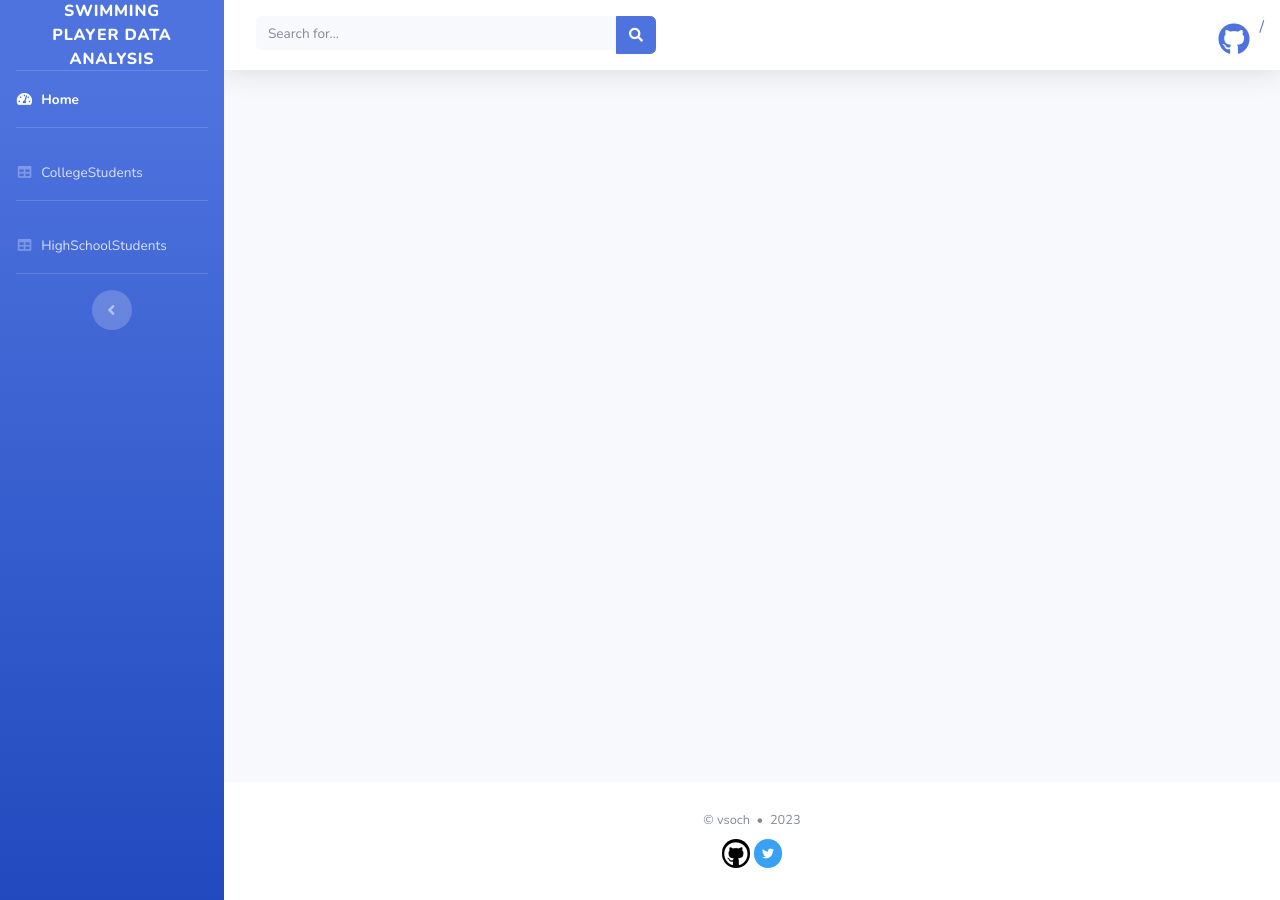
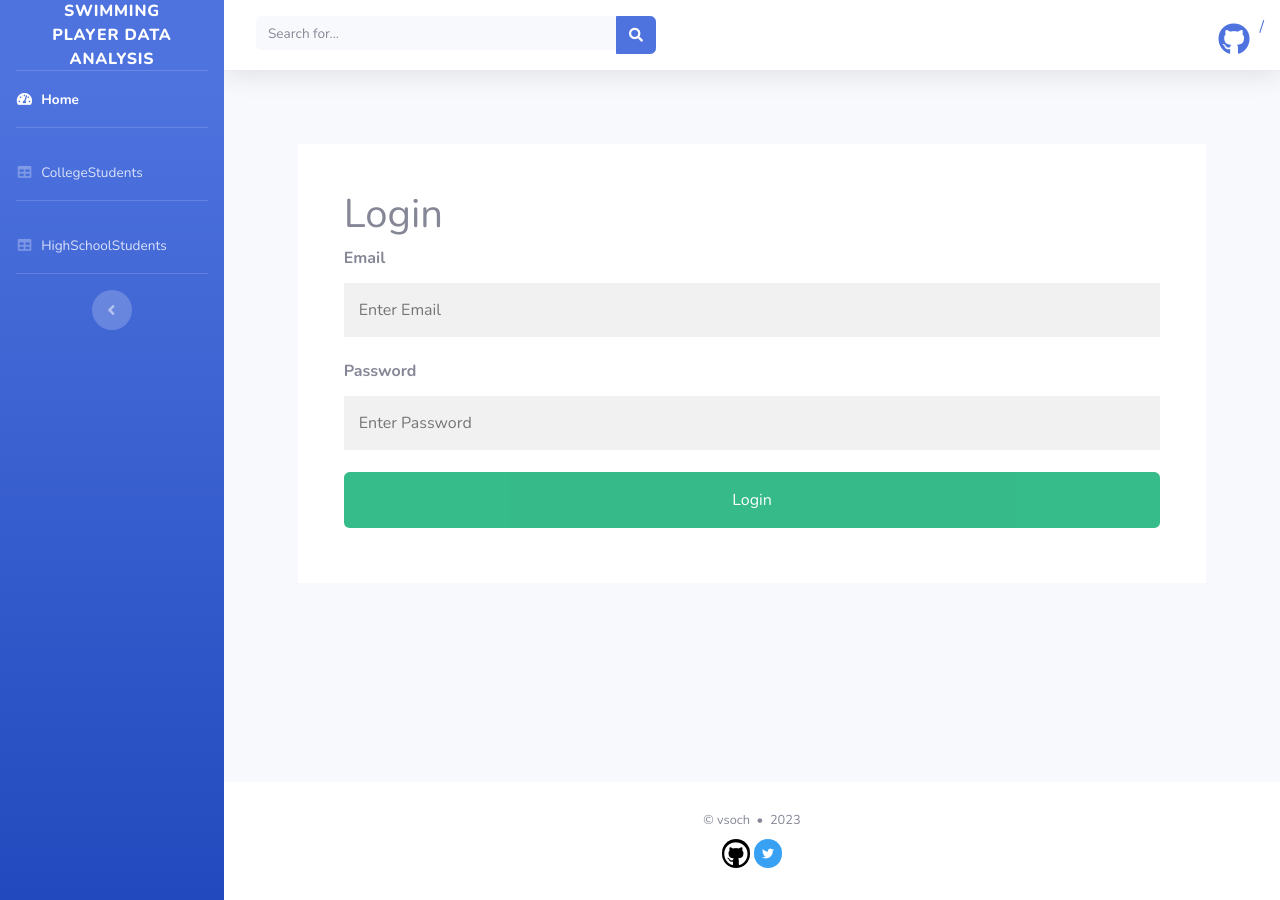
Before and after one commit to tpckenny1/tpckenny1.github.io, a Jekyll site: the page built from _docs/login.md, in a window 1280 px wide. Built offline with Jekyll 4.4.1, drawn with Linux system fonts in a browser that asks for light colours; nearby versions of some CDN libraries.

Commit message:
adjust login.css

```diff
--- a/assets/css/login.css
+++ b/assets/css/login.css
@@ -1,31 +1,14 @@
-/* Button used to open the contact form - fixed at the bottom of the page */
-.open-button {
-  background-color: #555;
-  color: white;
-  padding: 16px 20px;
-  border: none;
-  cursor: pointer;
-  opacity: 0.8;
-  position: fixed;
-  bottom: 23px;
-  right: 28px;
-  width: 280px;
-}
-
 /* The popup form - hidden by default */
 .form-popup {
-  display: none;
-  position: fixed;
-  bottom: 0;
-  right: 15px;
-  border: 3px solid #f1f1f1;
-  z-index: 9;
+  display: block;
+  position: relative;
+  padding: 5% 5% 5%;
 }
 
 /* Add styles to the form container */
 .form-container {
-  max-width: 300px;
-  padding: 10px;
+  max-width: 100%;
+  padding: 5%;
   background-color: white;
 }
 
```
